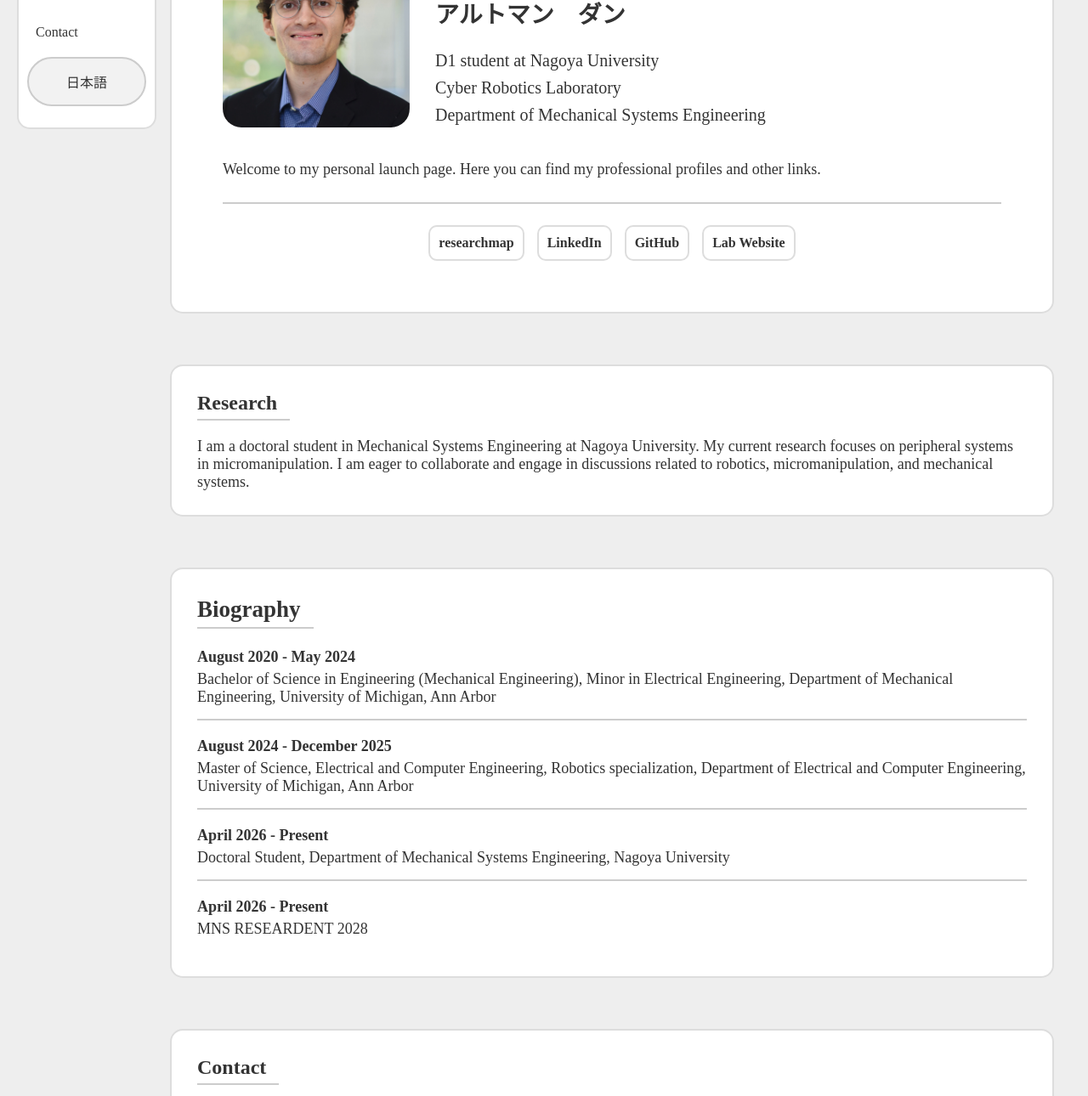
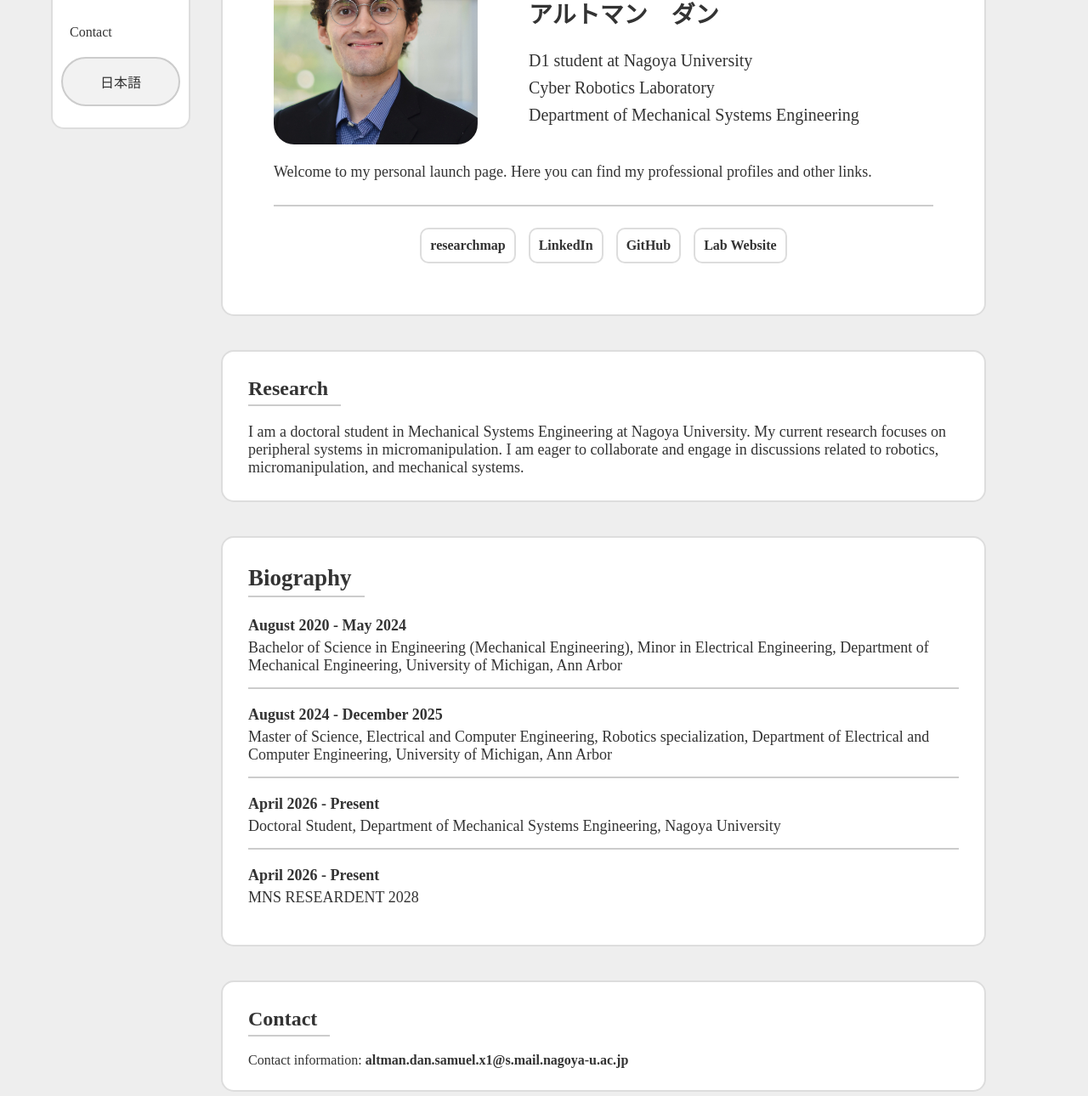
Before and after one commit to altmandsa/altmandsa.github.io, a plain HTML site: page index.html in a window 1280 px wide. Shown: the part 172-1462 px from the top of the page at 85% size. Drawn offline with Linux system fonts and the light colour scheme.

Commit message:
Homepage updates

```diff
--- a/index.html
+++ b/index.html
@@ -59,7 +59,7 @@
         <!-- Website links -->
             <!-- _blank means to open on a new tab-->
         <div class="links">
-        <a href="https://researchmap.jp/dan_altman" target="_blank">
+        <a href="https://researchmap.jp/dan_altman?lang=en" target="_blank">
             <strong>researchmap</strong>
         </a>
 
--- a/style.css
+++ b/style.css
@@ -31,8 +31,8 @@ h1 {
     box-sizing: border-box;
 
     margin-top: 40px;
-    margin-left: 200px;
-    margin-right: 40px;
+    margin-left: 260px;
+    margin-right: 120px;
 
     border: 2px solid #ddd;
     border-radius: 15px;
@@ -42,13 +42,14 @@ h1 {
 
 .top-content {
     display: flex;
-    align-items: flex-start;
-    gap: 30px;
+    /*align-items: flex-start; */
+    justify-content: center;
+    gap: 60px;
 }
 
 .photo-section img {
-    width: 220px;
-    height: 220px;
+    width: 240px;
+    height: 240px;
     object-fit: cover;
 
     margin-top: 0px;
@@ -65,7 +66,7 @@ h1 {
 }
 
 .content-section h1 {
-font-size: 48px;
+    font-size: 48px;
     margin-top: 0px;
     margin-bottom: 10px;
 }
@@ -89,6 +90,8 @@ font-size: 48px;
 
 .launch-text {
     /*flex-basis: 100%; */
+    display: flex;
+    /* text-align: center; */
     font-size: 18px;
 }
 
@@ -133,7 +136,7 @@ font-size: 48px;
     padding-bottom: 20px;
 
     margin-top: 40px;
-    margin-left: 20px;
+    margin-left: 60px;
 
     /* box-sizing: border-box; */
     border: 2px solid #ddd;
@@ -176,9 +179,9 @@ font-size: 48px;
 }
 
 .section-research {
-    margin-left: 200px;
-    margin-right: 40px;
-    margin-top: 60px;
+    margin-left: 260px;
+    margin-right: 120px;
+    margin-top: 40px;
     margin-bottom: 40px;
 
     padding: 10px 30px;
@@ -204,9 +207,9 @@ font-size: 48px;
 
 .section-education {
     font-size: 18px;
-    margin-left: 200px;
-    margin-right: 40px;
-    margin-top: 60px;
+    margin-left: 260px;
+    margin-right: 120px;
+    margin-top: 40px;
     margin-bottom: 20px;
 
     padding: 10px 30px;
@@ -245,9 +248,9 @@ font-size: 48px;
 }
 
 .section-contact {
-    margin-left: 200px;
-    margin-right: 40px;
-    margin-top: 60px;
+    margin-left: 260px;
+    margin-right: 120px;
+    margin-top: 40px;
     margin-bottom: 40px;
 
     padding: 10px 30px;
```
Also changed, not shown: index_ja.html (+2 -2 lines).
